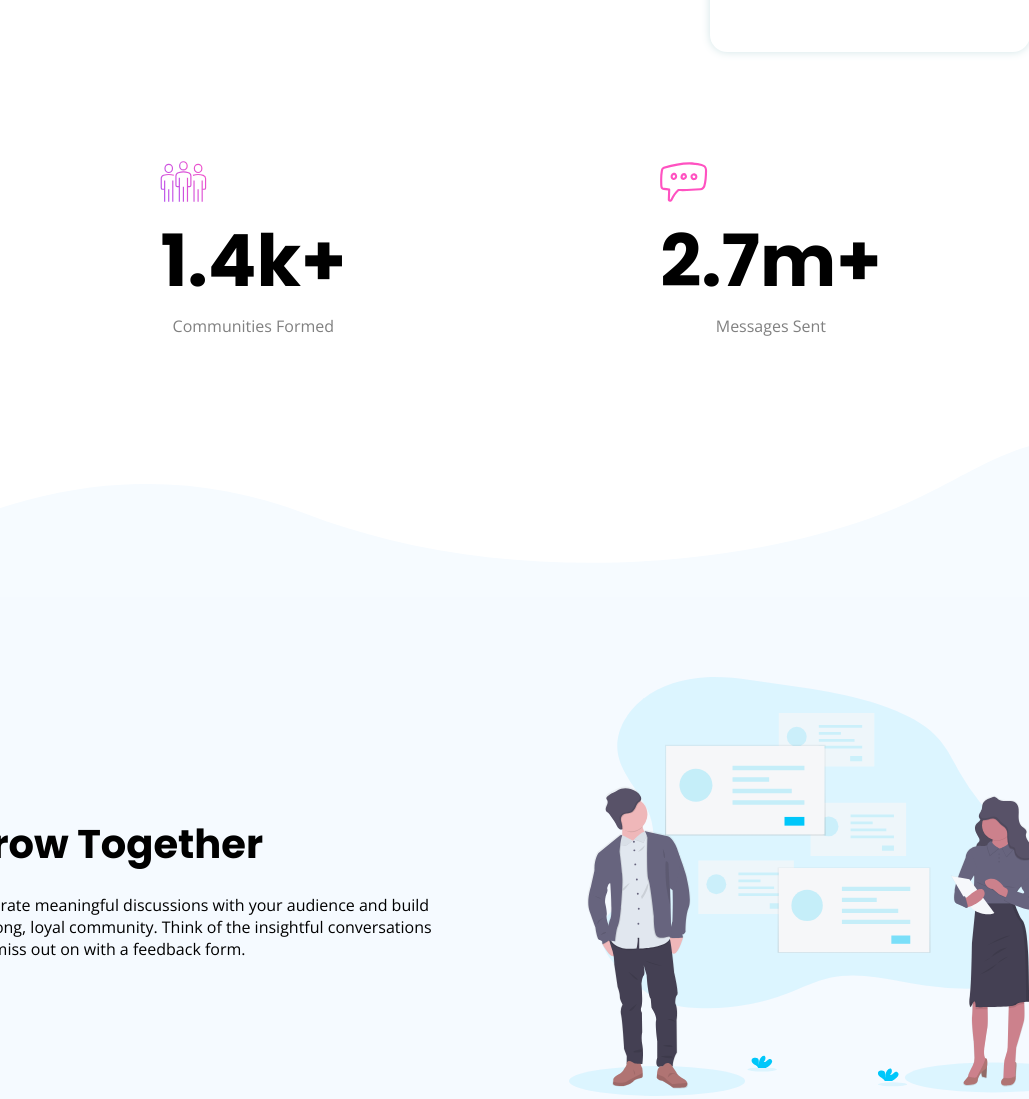
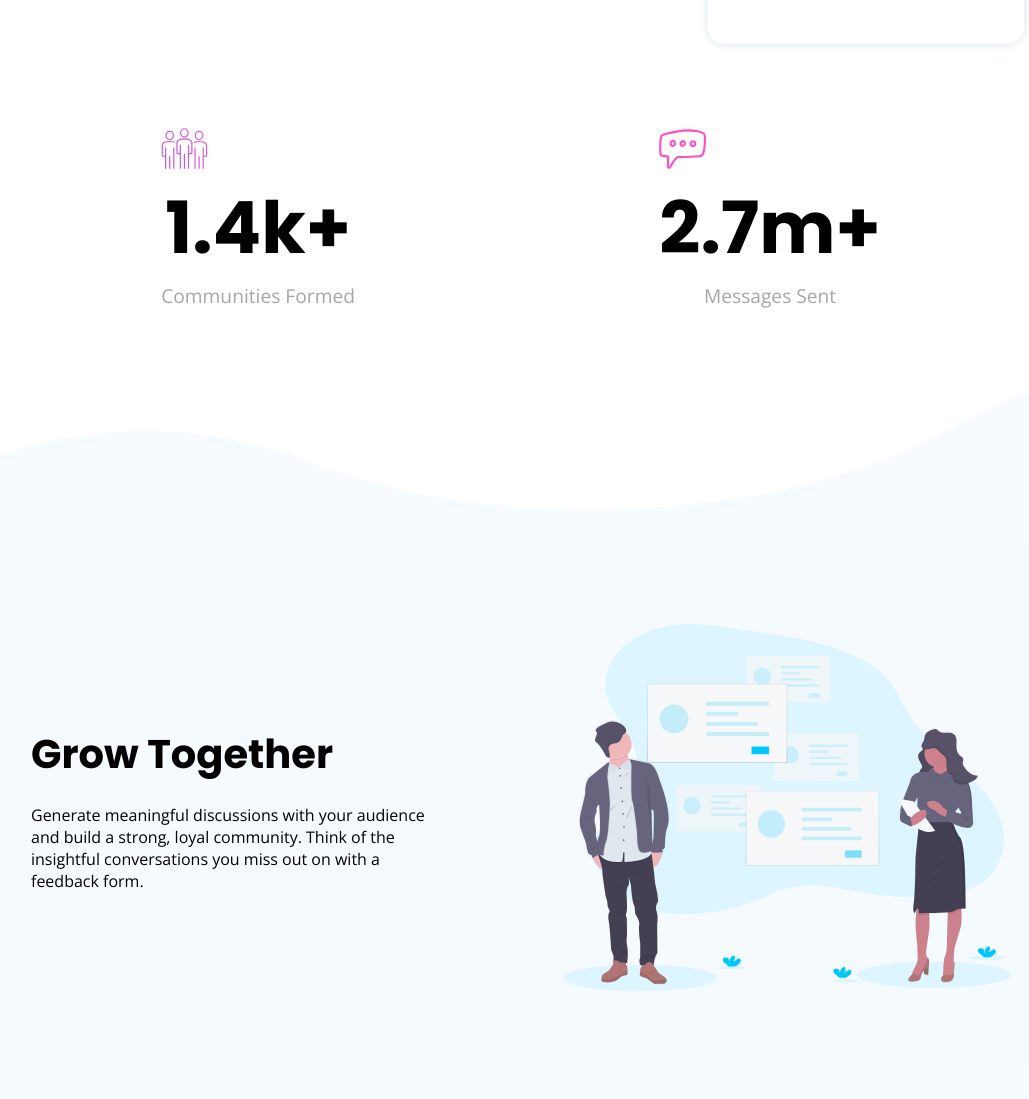
Before and after one commit to OmarDayyat/Huddle-landing-page-with-curved-sections, a plain HTML site: page index.html in a window 1280 px wide. Shown: the part 1160-2259 px from the top of the page, without its empty margins (119-1148 px from the left). Drawn offline with nearby package versions, Linux system fonts and the light colour scheme.

Commit message:
Quick fixes on style

```diff
--- a/styles/style.scss
+++ b/styles/style.scss
@@ -24,6 +24,7 @@ h2{
   font-family: $font-poppins;
   margin-bottom: 20px;
 }
+
 
 a{
   text-decoration: none;
@@ -82,9 +83,14 @@ a{
   text-align: center;
   color: $Very-Pale-Blue;
   margin-bottom: 100px;
+  box-shadow: 0 5px 10px hsla(0, 0%, 0%,0.2);
   &:hover{
     background-color: $Light-Pink;
   }
+}
+
+.main-image{
+  width: 100%;
 }
 
 /*===================
@@ -96,13 +102,13 @@ a{
   align-items: center;
   justify-content: space-around;
   width: 100%;
-  margin: 100px 0;
+  margin: 75px 0;
   h1{
     font-size: 4.5rem;
     span{
       display: block;
-      font-size: 1rem;
-      color: gray;
+      font-size: 1.2rem;
+      color: hsla(0, 0%, 50%,0.7);
       font-family: $font-openSans;
       font-weight: 400;
     }
@@ -117,7 +123,7 @@ a{
   display: flex;
   align-items: center;
   background-color: $Very-Pale-Blue;
-  padding: 80px;
+  padding: 80px 150px;
 }
 
 .card-top{
```
Also changed, not shown: styles/style.css, 1 other file.
